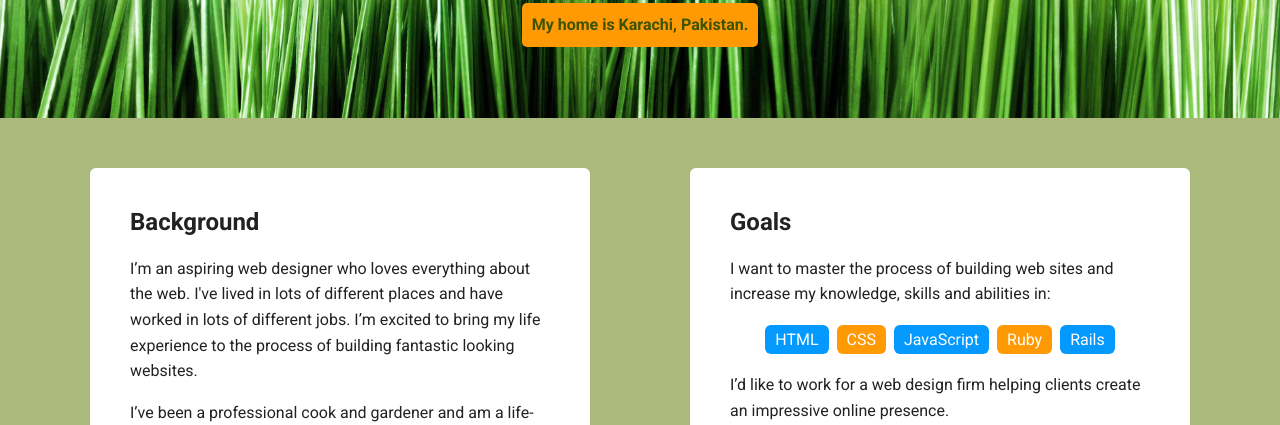
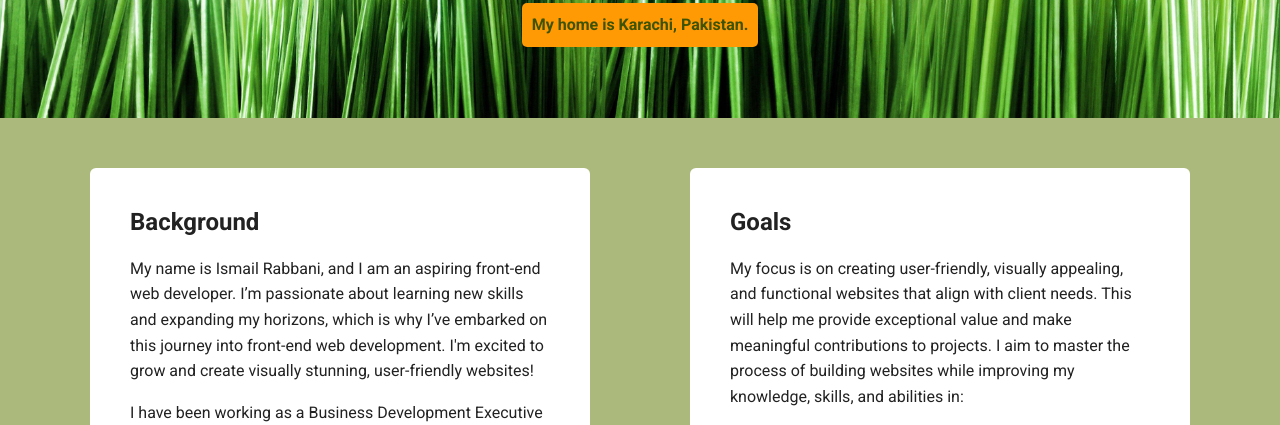
Before and after one commit to IsmailRabbani/portfolio_update_v1, a plain HTML site: page index.html in a window 1280 px wide. Shown: the part 352-777 px from the top of the page. Drawn offline with Linux system fonts and the light colour scheme; a web font is replaced by a local one.

Commit message:
Update index.html

```diff
--- a/index.html
+++ b/index.html
@@ -17,7 +17,7 @@
     </div>
 
     <header>
-      <img src="images/Profile_image.png" alt="Professional Profile image of Ismail Rabbani" class="profile-image">
+      <img src="images/Profile_image.png" alt="Professional profile image of Ismail Rabbani" class="profile-image">
       <h1 class="tag name">Hello, I’m Ismail Rabbani.</h1>
       <p class="tag location"><strong>My home is Karachi, Pakistan.</strong></p>
     </header>
@@ -25,13 +25,13 @@
     <main class="flex">
       <div class="card">
         <h2>Background</h2>
-        <p>I’m an aspiring web designer who loves everything about the web. I've lived in lots of different places and have worked in lots of different jobs. I’m excited to bring my life experience to the process of building fantastic looking websites.</p>
-        <p>I’ve been a professional cook and gardener and am a life-long learner who's always interested in expanding my skills.</p>
+        <p>My name is Ismail Rabbani, and I am an aspiring front-end web developer. I’m passionate about learning new skills and expanding my horizons, which is why I’ve embarked on this journey into front-end web development. I'm excited to grow and create visually stunning, user-friendly websites!</p>
+        <p>I have been working as a Business Development Executive in the IT sector, and enrolling in this course is essential for me to enhance my understanding of front-end web development. This knowledge will enable me to provide greater value to clients' projects and contribute more effectively to their success.</p>
       </div>
 
       <div class="card">
         <h2>Goals</h2>
-        <p>I want to master the process of building web sites and increase my knowledge, skills and abilities in:</p>
+        <p>My focus is on creating user-friendly, visually appealing, and functional websites that align with client needs. This will help me provide exceptional value and make meaningful contributions to projects. I aim to master the process of building websites while improving my knowledge, skills, and abilities in:</p>
         <ul class="skills">
           <li>HTML</li>
           <li>CSS</li>
@@ -39,7 +39,7 @@
           <li>Ruby</li>
           <li>Rails</li>
         </ul>
-        <p>I’d like to work for a web design firm helping clients create an impressive online presence.</p>
+        <p>I aspire to work with a my web design team, helping clients build impressive and impactful online presences.</p>
       </div>
 
     </main>
```
